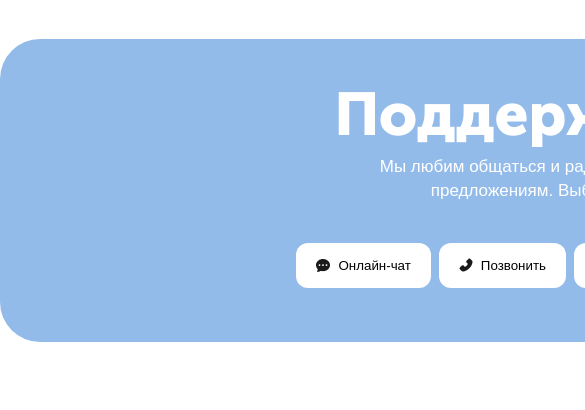
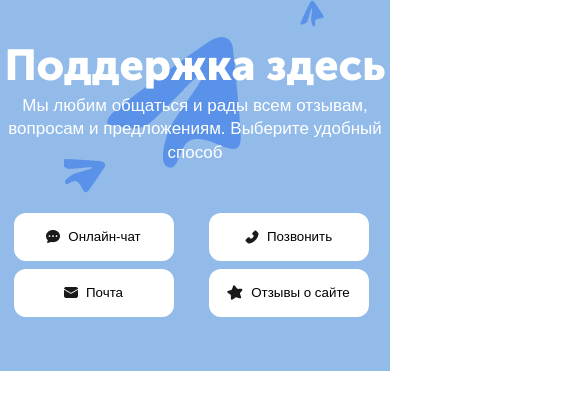
Before and after one commit to vavan19911987/Ameton, a website: page src/index.html in a window 390 px wide. Shown: the top 410 px of the page, 585 px wide, since content can reach past the window. Drawn offline with nearby package versions, Linux system fonts and the light colour scheme; files that its build step writes are made by us from their sources.

Commit message:
сделал первый блок и адаптив

```diff
--- a/src/index.html
+++ b/src/index.html
@@ -21,8 +21,8 @@
 
 
 	<!-- для того чтобы корректно работал в экспловере -->
-	<!-- <meta http-equiv="X-UA_Compatible" content="ie-edge"> -->
-	<!-- <meta name="viewport" content="width=device-width,initial-scale=1.0, maximum-scale=1.0, user-scalable=0"> -->
+	<meta http-equiv="X-UA_Compatible" content="ie-edge">
+	<meta name="viewport" content="width=device-width,initial-scale=1.0, maximum-scale=1.0, user-scalable=0">
 
 
 	<!-- Краткое описание страницы  -->
--- a/src/js/script.js
+++ b/src/js/script.js
@@ -0,0 +1,11 @@
+window.addEventListener('DOMContentLoaded', function () {
+    "user strict";
+
+    // const del = document.querySelector('.header');
+
+    // if (width == 660) {
+    //     del.style.background = 'none';
+    //     del.style.background = '#93BBEA';
+    // }
+
+});
--- a/src/sass/_interface.scss
+++ b/src/sass/_interface.scss
@@ -1,5 +1,5 @@
 .container {
-    width: 1200px;
+    max-width: 1200px;
     margin: 0 auto;
 }
 
--- a/src/sass/blocks/_head.scss
+++ b/src/sass/blocks/_head.scss
@@ -1,11 +1,18 @@
 .header {
+    position: relative;
+    background: url(../../img/bgHeader/one.png)no-repeat left/247px,url(../../img/bgHeader/two.png) no-repeat right/352px;
+
     background-color: $color-head;
+    background-size: auto auto;
+    background-position: left top 37px, right top 80px;
     margin-top: 39px;
     border-radius: 40px;
+
     &__wrapper {
         display: flex;
         flex-direction: column;
         align-items: center;
+
     }
 
     &__text {
@@ -19,7 +26,7 @@
         font-size: 17px;
         line-height: 140%;
         color: $color-head-text;
-        padding-top: 4px;
+        padding-top: 2px;
         max-width: 538px;
         text-align: center;
 
@@ -30,22 +37,27 @@
         padding-bottom: 54px;
         display: flex;
         justify-content: space-around;
+        flex-wrap: wrap;
 
         .btn {
             display: flex;
             align-items: center;
-            padding: 15px 20px;
+            justify-content: center;
+            width: 160px;
+            height: 48px;
             margin-right: 8px;
             background-color: $color-head-text;
             border-radius: 12px;
+            text-align: center;
+            margin-top: 4px;
             img {
                 margin-right: 8px;
             }
         }
 
-        .btn:nth-child(3) {
-            padding: 15px 46px;
-        }
-
     }
 }
+.head {
+    overflow: hidden;
+
+}
--- /dev/null
+++ b/src/sass/media/_headMedia.scss
@@ -0,0 +1,36 @@
+// @media (max-width: 1200px) {
+
+// }
+// @media (max-width: 992px) {
+
+// }
+@media (max-width: 768px) {
+    .header {
+        background-image: none;
+        background: url(../../img/bgHeader/one.png) no-repeat left/247px;
+        background-size: auto auto;
+        background-position: 50% top;
+        background-color: $color-head;
+
+
+        &__buttons {
+            .btn {
+                margin-top: 8px;
+            }
+        }
+        &__text {
+            font-size: 55px;
+        }
+    }
+}
+@media (max-width: 576px) {
+    .header {
+        margin: 0;
+        border-radius: 0px;
+
+        &__text {
+            font-size: 43px;
+            text-align: center;
+        }
+    }
+}
--- a/src/sass/style.scss
+++ b/src/sass/style.scss
@@ -8,3 +8,7 @@
 
 
 @import 'blocks/head';
+
+
+
+@import 'media/headMedia';
```
Also changed, not shown: dist/css/style.min.css, dist/img/bgHeader/one.png (added), dist/img/bgHeader/two.png (added), dist/index.html, dist/js/script.js, src/img/bgHeader/one.png (added), src/img/bgHeader/two.png (added).
